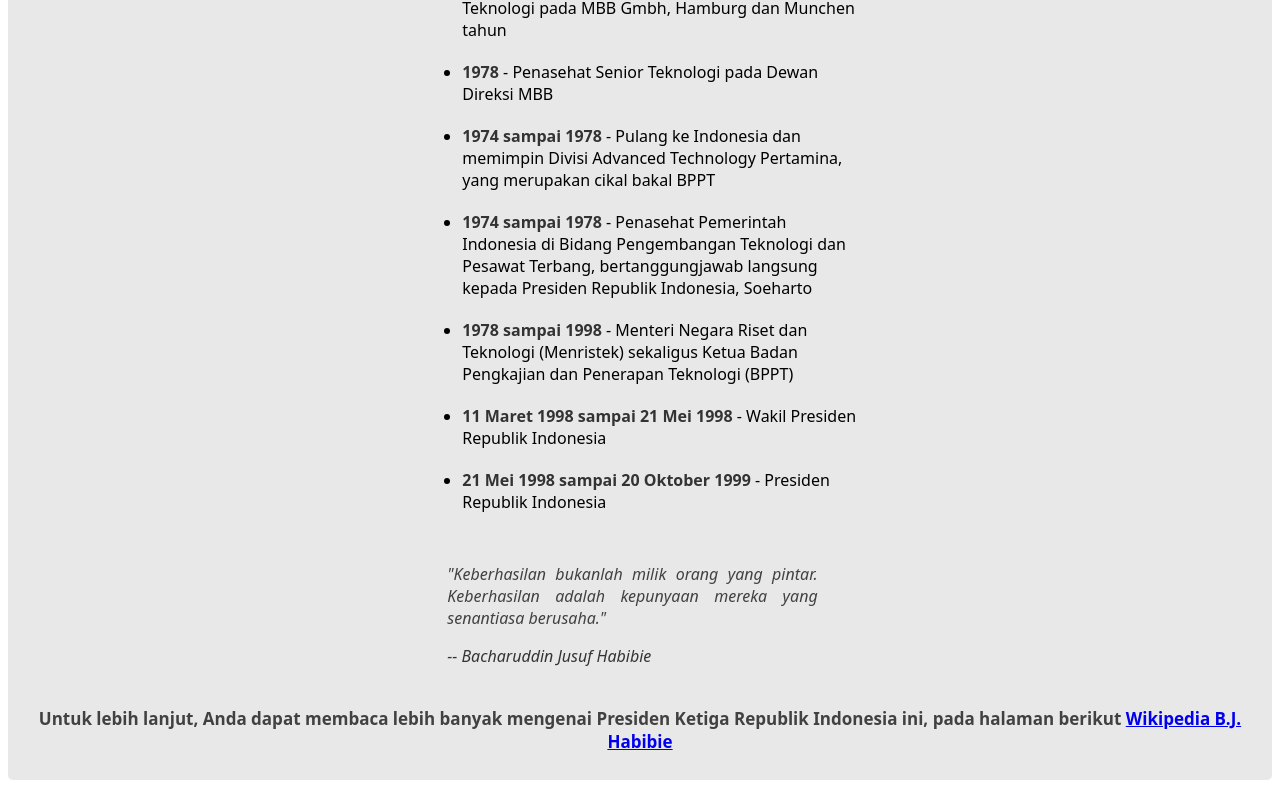
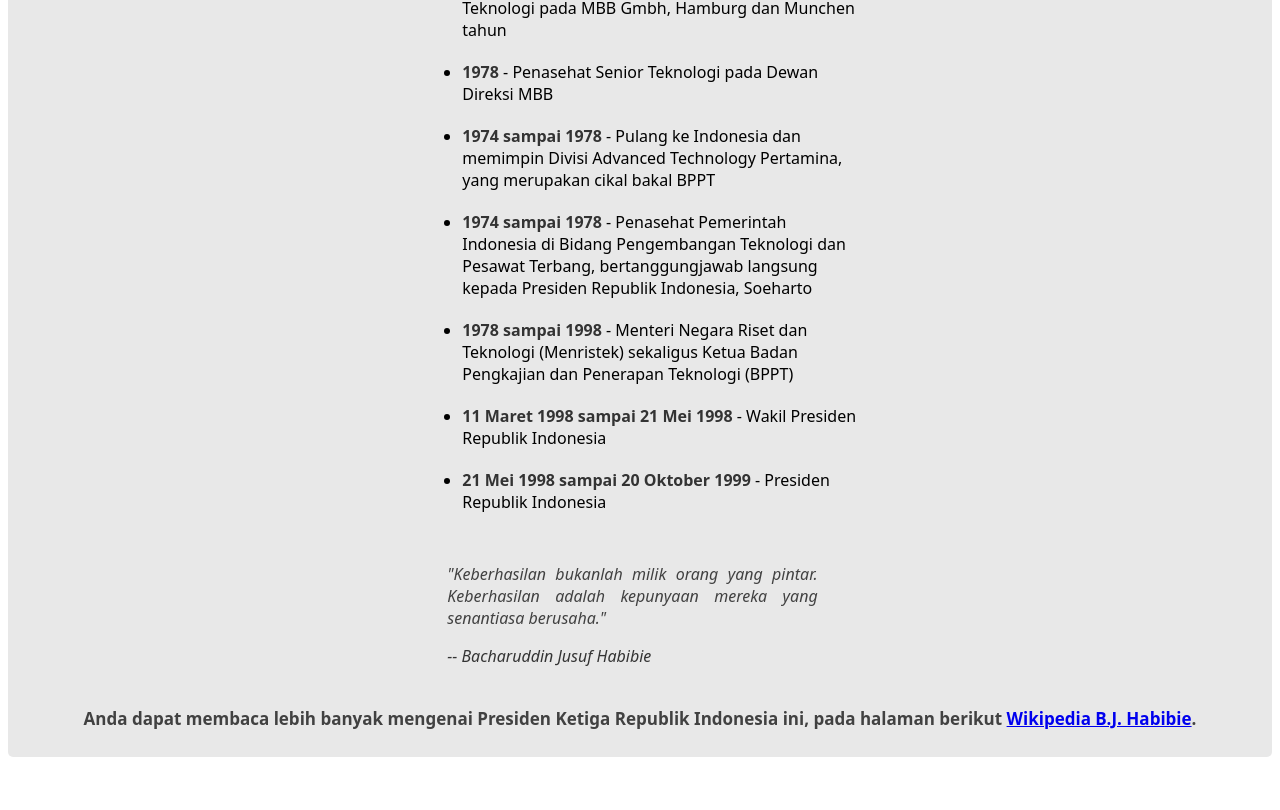
Before and after one commit to Abaljerind/tribute-page, a plain HTML site: page index.html in a window 1280 px wide. Shown: the part 1617-2427 px from the top of the page. After the commit the page ends 2404 px from the top, so only its background shows below. Drawn offline with Linux system fonts and the light colour scheme.

Commit message:
fix text

```diff
--- a/index.html
+++ b/index.html
@@ -110,11 +110,11 @@
 
       <div id="tribute-link">
         <p>
-          Untuk lebih lanjut, Anda dapat membaca lebih banyak mengenai Presiden
-          Ketiga Republik Indonesia ini, pada halaman berikut
+          Anda dapat membaca lebih banyak mengenai Presiden Ketiga Republik
+          Indonesia ini, pada halaman berikut
           <a href="https://id.wikipedia.org/wiki/B._J._Habibie" target="_blank"
             >Wikipedia B.J. Habibie</a
-          >
+          >.
         </p>
       </div>
     </main>
```
